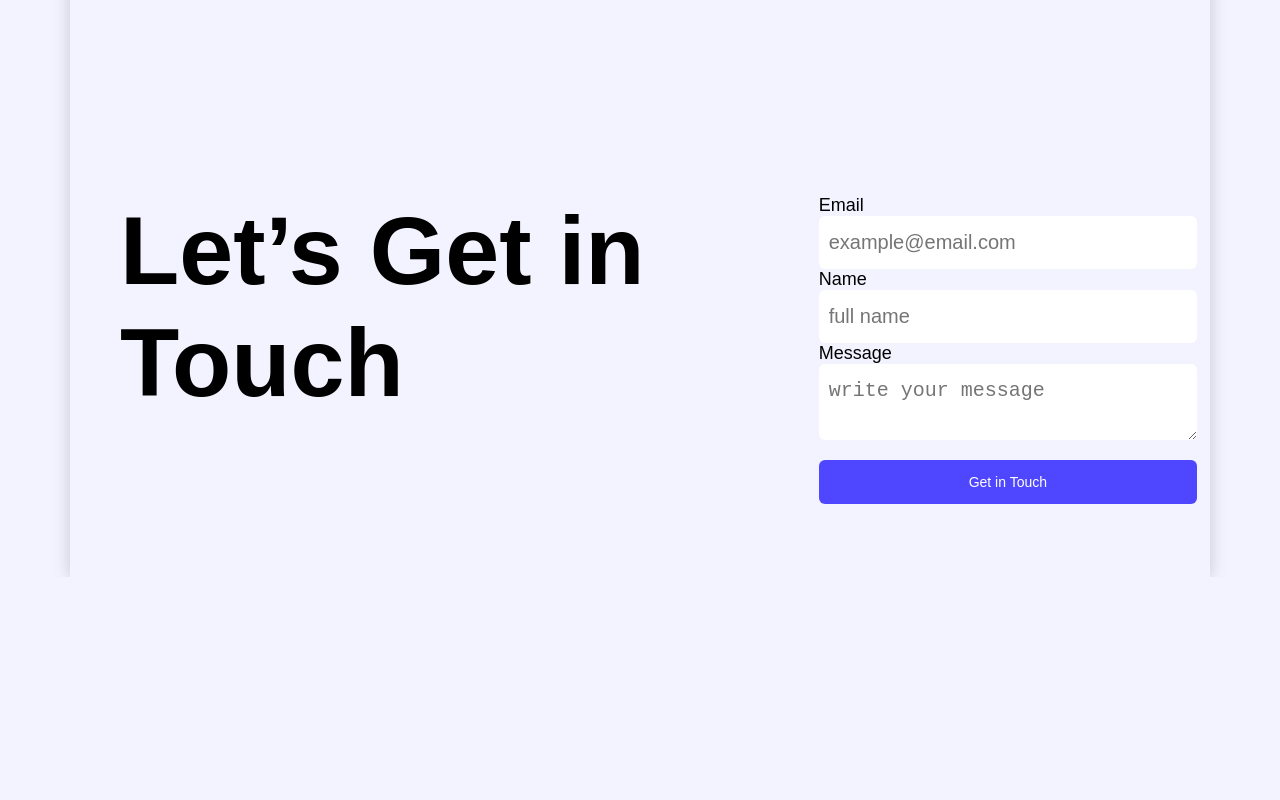
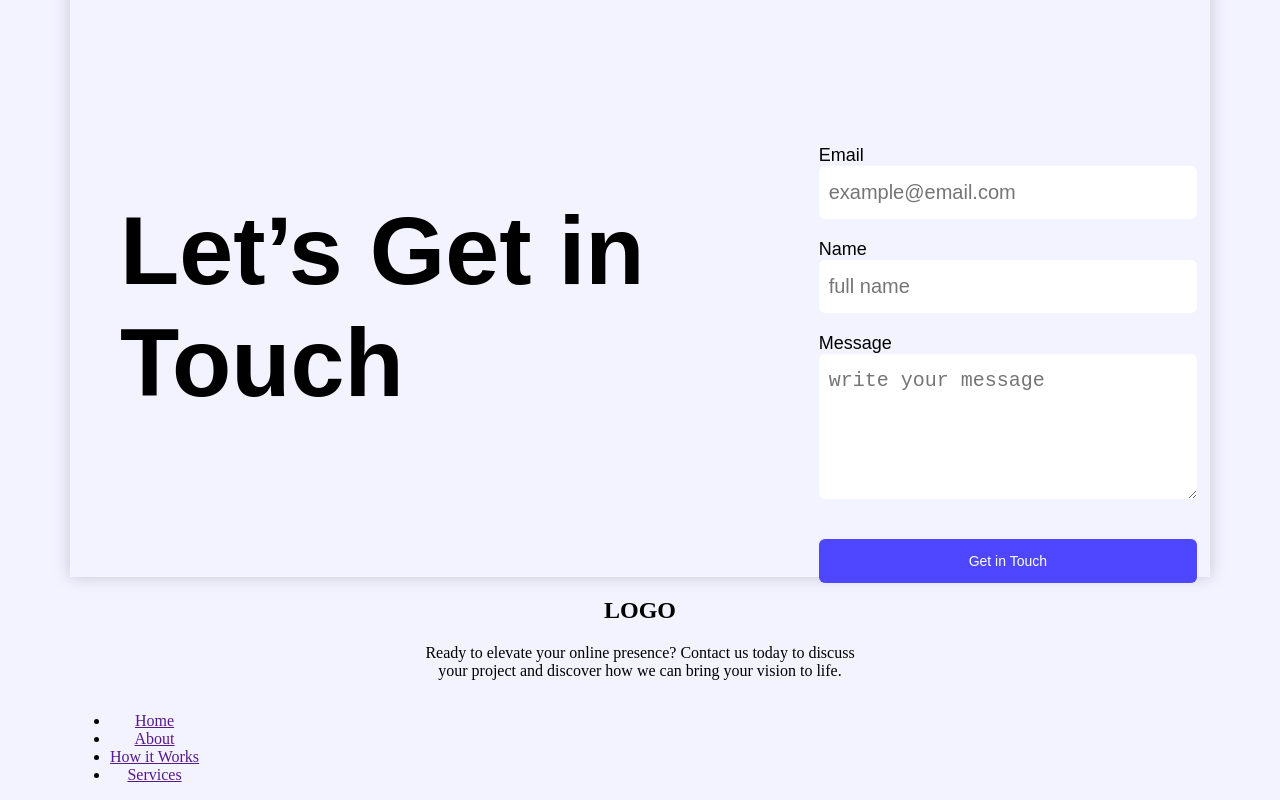
Before and after one commit to murshed-ah/landing-launchpad-a01, a plain HTML site: page index.html in a window 1280 px wide. Shown: the part 3078-3878 px from the top of the page. Before the commit the page ends 3655 px from the top, so only its background shows below. Drawn offline with Linux system fonts and the light colour scheme.

Commit message:
almost almost there

```diff
--- a/index.html
+++ b/index.html
@@ -123,7 +123,7 @@
                                 <input type="text" id="name" placeholder="full name">
                             </div>
                             <div class="form-g"><label for="message">Message</label>
-                            <textarea id="message" placeholder="write your message"></textarea>
+                            <textarea rows="5" id="message" placeholder="write your message"></textarea>
                             </div>
                             <button class="con-btn">Get in Touch</button>
 
@@ -133,11 +133,31 @@
 
                 </div>
 
+                 <footer class="foot">
+    <div>
+        <h2>LOGO</h2>
+    </div>
+    <p>Ready to elevate your online presence? Contact us today to discuss<br>your project and discover how we can bring your vision to life.</p>
+    <div>
+        <nav>
+            <ul>
+                <li><a href="">Home</a></li>
+                <li><a href="">About</a></li>
+                <li><a href="">How it Works</a></li>
+                <li><a href="">Services</a></li>
+            </ul>
+        </nav>
+    </div>
+</footer>
+            </section>
+        </main>
 
-                </section>
-        </main>
+
 
 
 </body>
 
+
+
+
 </html>
--- a/style/styles.css
+++ b/style/styles.css
@@ -261,31 +261,20 @@ nav{
     margin-top: 137px;
     box-shadow: 0px 0px 15px 0px #25243235;
     font-family: Arial, Helvetica, sans-serif;
-
-
 }
-
 .con-h{
     font-size: 97px;
     margin-top: 250px;
     margin-left: 50px;
     font-weight: bold;
 }
-
 .con-form{
-
-
-    margin-top: 250px;
+    margin-top: 200px;
     margin-right: 13px;
-
-
 }
-
 label{
     font-size: large;
-
 }
-
 input,textarea{
     padding: 15px 99px 15px 10px;
     font-size: 20px;
@@ -293,33 +282,29 @@ input,textarea{
     border-radius: 6px;
 
 }
-
-
 .form-g{
     display: flex;
     flex-direction: column;
-
+    margin-bottom: 20px;
 }
-
-textarea{
-
-}
-
 .con-btn{
-
     margin-top: 20px;
     font-size: 14px;
-   padding: 14px 150px;
-   border: none;
-   border-radius: 6px;
-   background-color: #4E47FF;
-   color: white;
-
-
-
+    padding: 14px 150px;
+    border: none;
+    border-radius: 6px;
+    background-color: #4E47FF;
+    color: white;
+    cursor: pointer;
+}
+.con-btn:hover{
+      background-color: rgb(185, 0, 86);
+    transition: 0.7s;
 }
 
 
 
-
 /* Footer Section */
+.foot{
+    text-align: center;
+}
```
